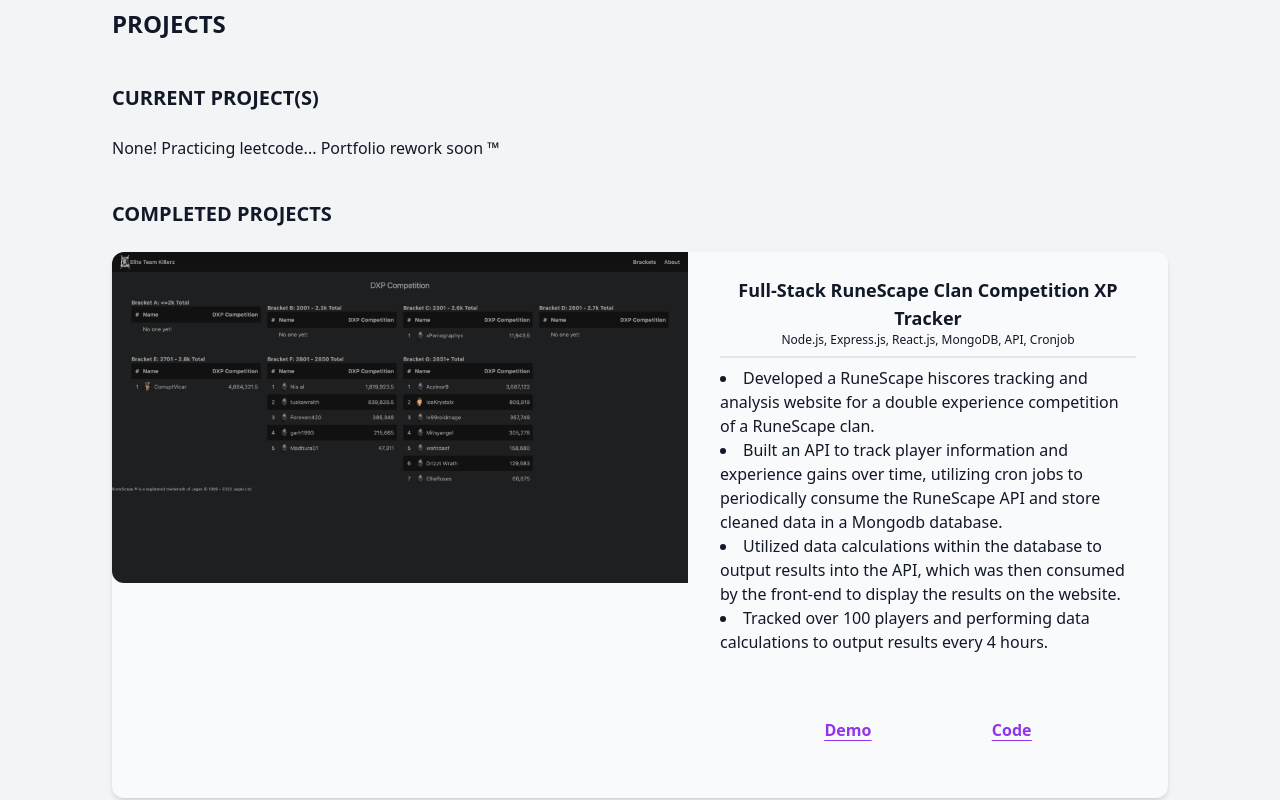
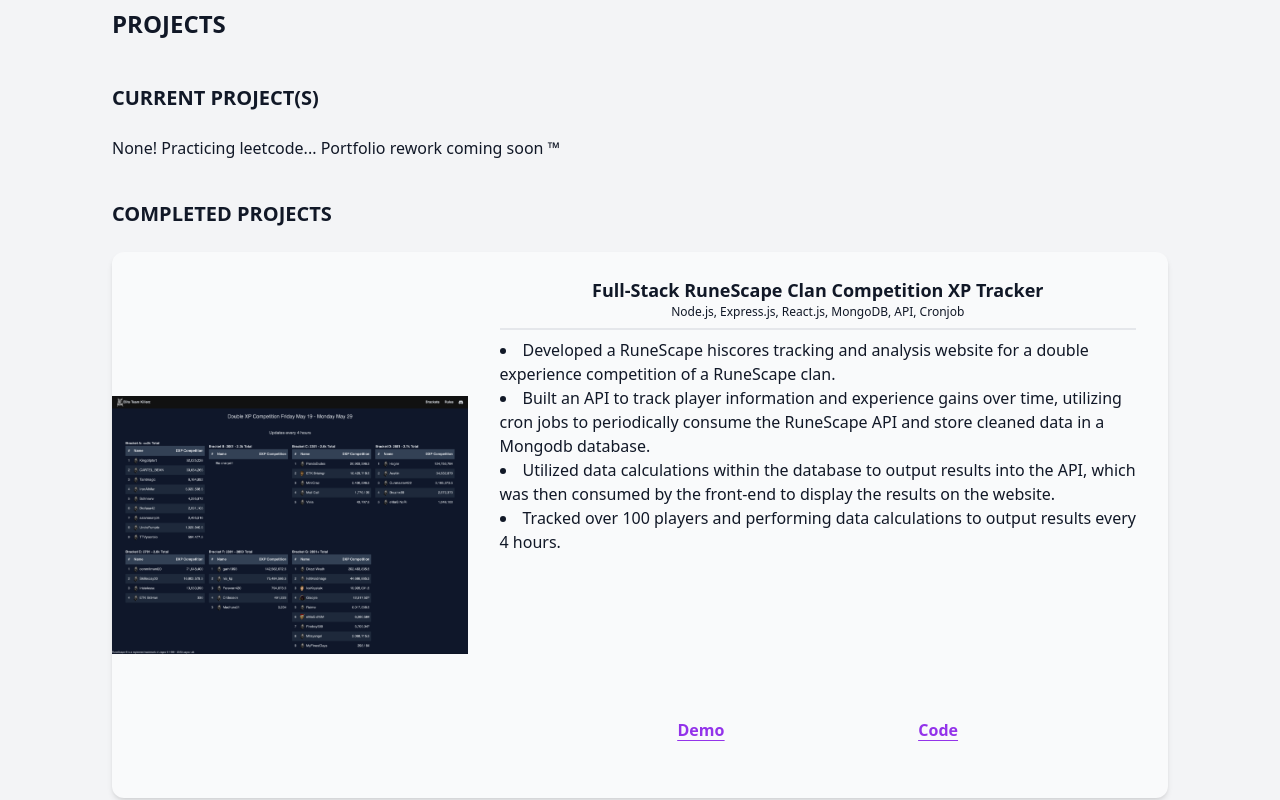
Before and after one commit to jechea14/jechea14.github.io, a React (Create React App) app in the folder portfolio/: page / in a window 1280 px wide. Shown: the part 1300-2100 px from the top of the page. Built offline with nearby package versions, Linux system fonts and the light colour scheme.

Commit message:
Adjust project card image

```diff
--- a/portfolio/src/Components/ProjectCard.js
+++ b/portfolio/src/Components/ProjectCard.js
@@ -17,7 +17,7 @@
           src={image}
           alt={image}
           loading="lazy"
-          className="rounded-tl-xl rounded-tr-xl lg:rounded-tr-none lg:rounded-bl-xl"
+          className="rounded-tl-xl rounded-tr-xl lg:rounded-tr-none lg:rounded-bl-xl h-full w-full object-contain"
         />
       </div>
 
@@ -30,9 +30,11 @@
           <p className="text-xs mb-2">{techUsed}</p>
           {/* project description */}
           <p className="text-left pt-2 border-t-2 pb-2">
-            {description.map((desc) => {
-              return <li className="list-disc">{desc}</li>;
-            })}
+            {description.map((desc, index) => (
+              <li key={index} className="list-disc">
+                {desc}
+              </li>
+            ))}
           </p>
         </div>
         <div className="flex justify-evenly py-14">
--- a/portfolio/src/Components/Projects.js
+++ b/portfolio/src/Components/Projects.js
@@ -160,7 +160,7 @@
             />
           );
         })}
-        None! Practicing leetcode... Portfolio rework soon &trade;
+        None! Practicing leetcode... Portfolio rework coming soon &trade;
       </div>
       <h1 className="text-xl font-bold text-left pb-6 pt-10">
         COMPLETED PROJECTS
```
Also changed, not shown: portfolio/src/images/etk_dxp.png.
